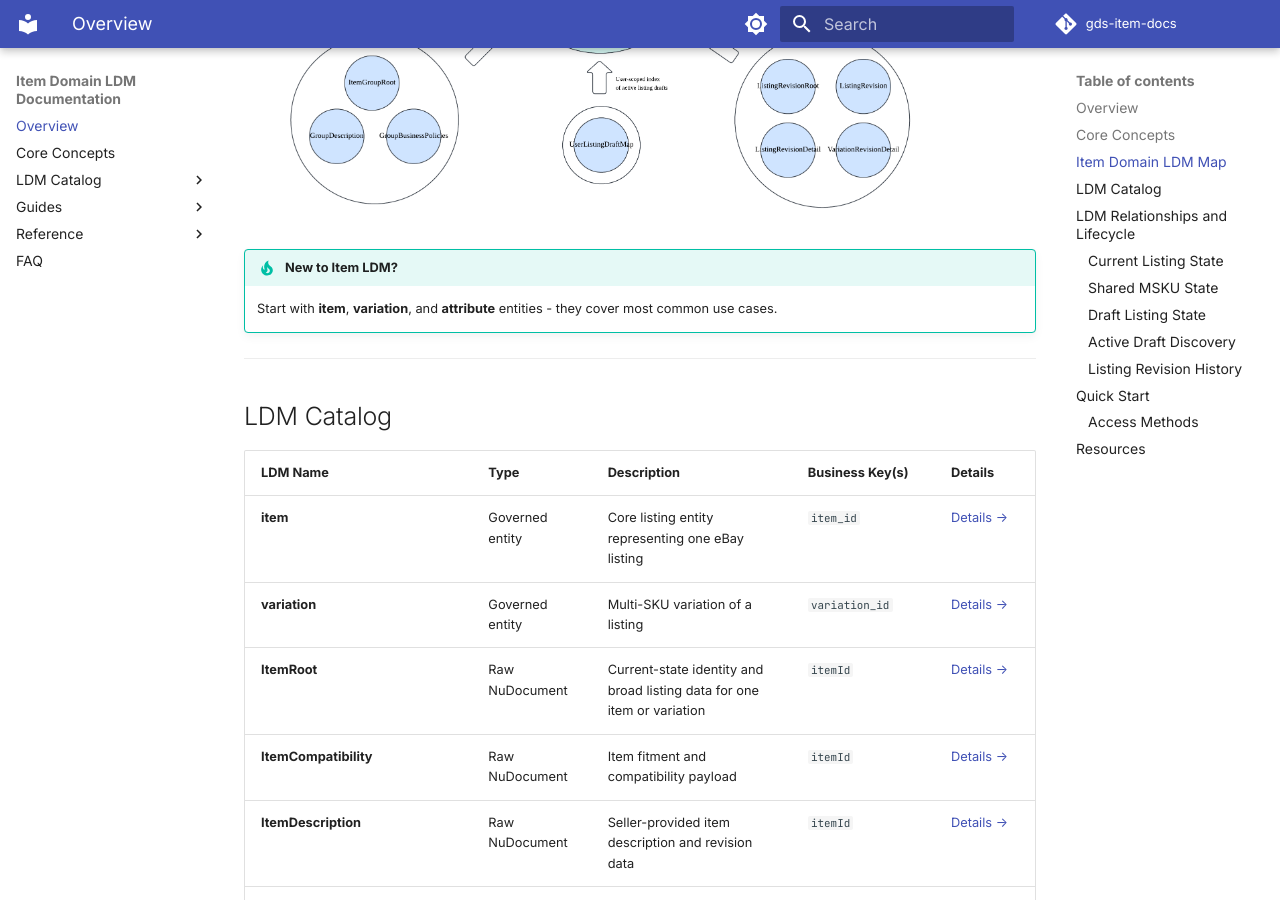
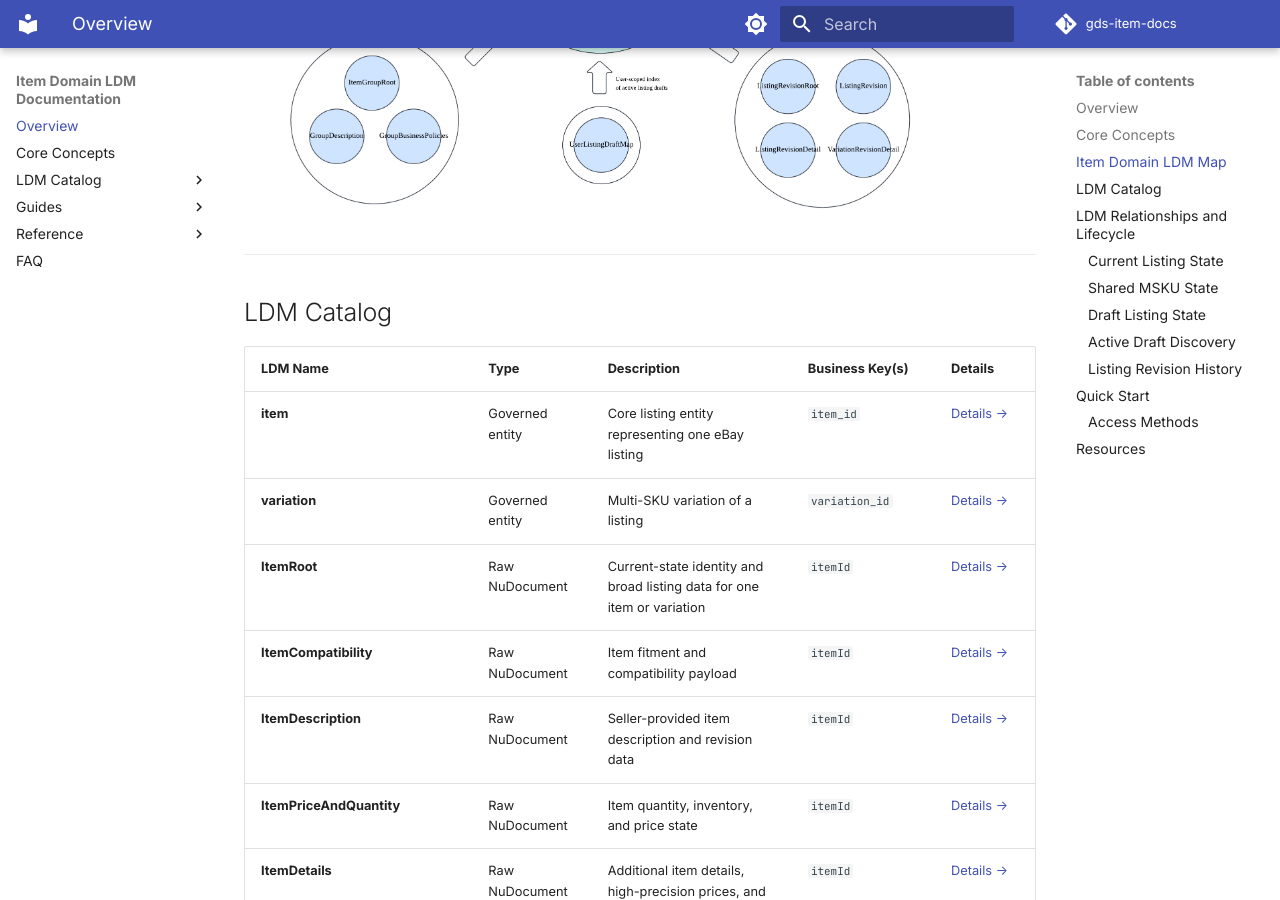
Before and after one commit to duanbiyi-ctrl/ework, an MkDocs documentation site: the page built from docs/index.md, in a window 1280 px wide and 900 px high, scrolled down 1348 px. Built offline with MkDocs 1.6.1 and Material for MkDocs 9.7.7, drawn with Linux system fonts in a browser that asks for light colours; comment, search, counter and statistics services are not loaded.

Commit message:
docs: Update Item LDM overview and remove outdated tip

```diff
--- a/docs/index.md
+++ b/docs/index.md
@@ -41,10 +41,6 @@ Understanding Item domain fundamentals:
 Here're the main LDM entities in the Item domain:
 
 <img src="assets/item-domain-ldm-map.png" alt="Item Domain LDM Map" width="700"/>
-
-
-!!! tip "New to Item LDM?"
-    Start with **item**, **variation**, and **attribute** entities - they cover most common use cases.
 
 ---
 
```
Also changed, not shown: docs/assets/item-domain-ldm-map.png.
